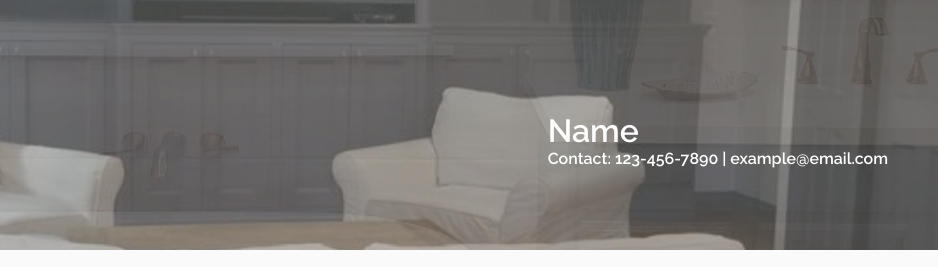
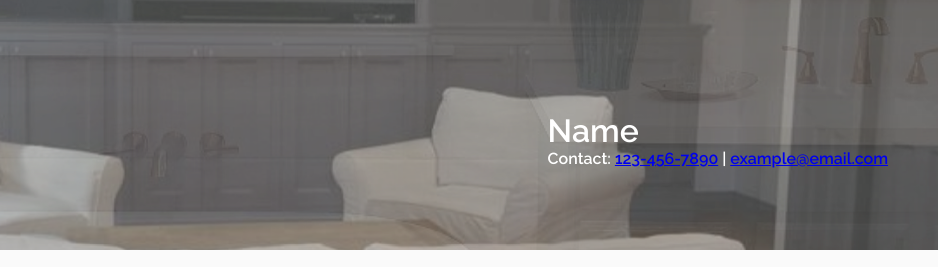
Before and after one commit to Jamesa144/DemoSite, a plain HTML site: page index.html in a window 1280 px wide. Shown: the top 267 px of the page, 342-1280 px from the left. Drawn offline with Linux system fonts and the light colour scheme.

Commit message:
Update index.html

```diff
--- a/index.html
+++ b/index.html
@@ -18,7 +18,8 @@
     </div>
     <div class="header-text">
       <h1>Name</h1>
-      <p>Contact: 123-456-7890 | example@email.com</p>
+      <p>Contact: <a href="tel:1234567890" class="custom-link">123-456-7890</a> |
+      <a href="mailto:example@email.com" class="custom-link">example@email.com</a></p>
     </div>
   </div>
 </header>
```
